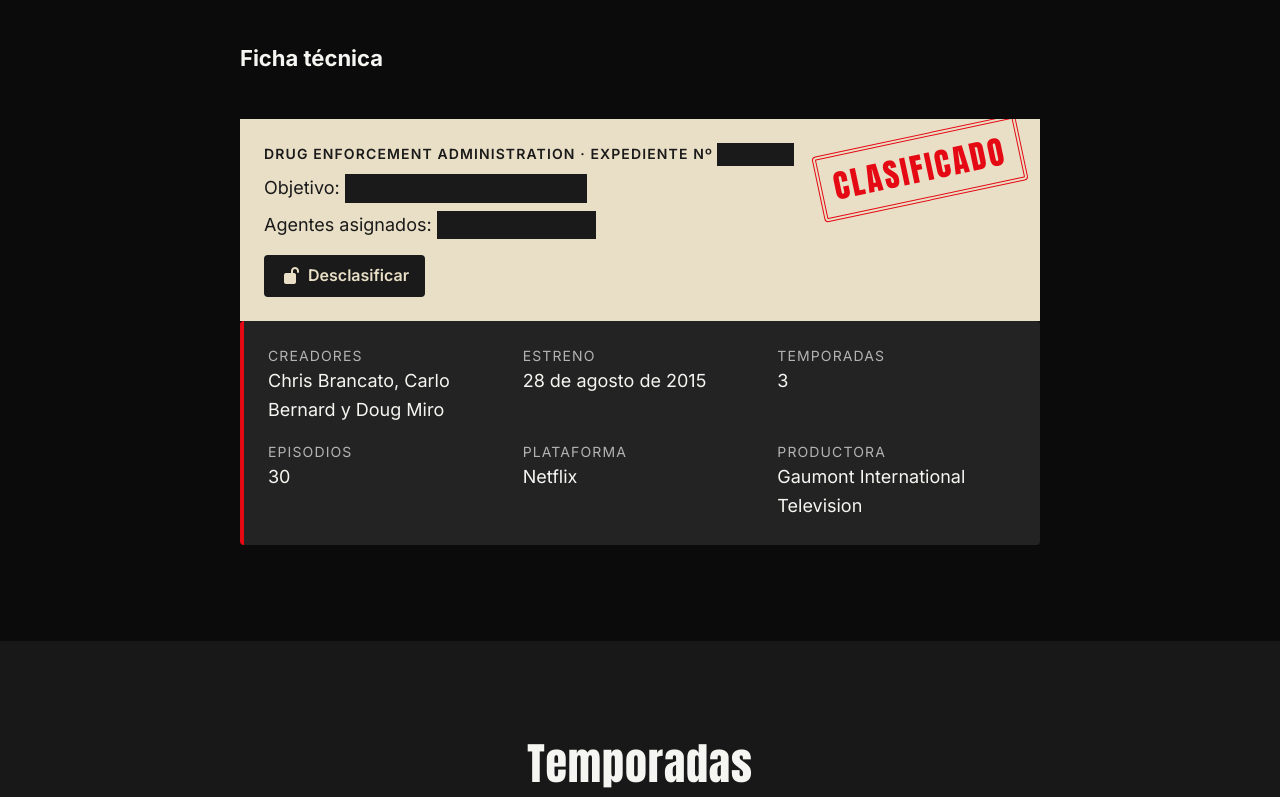
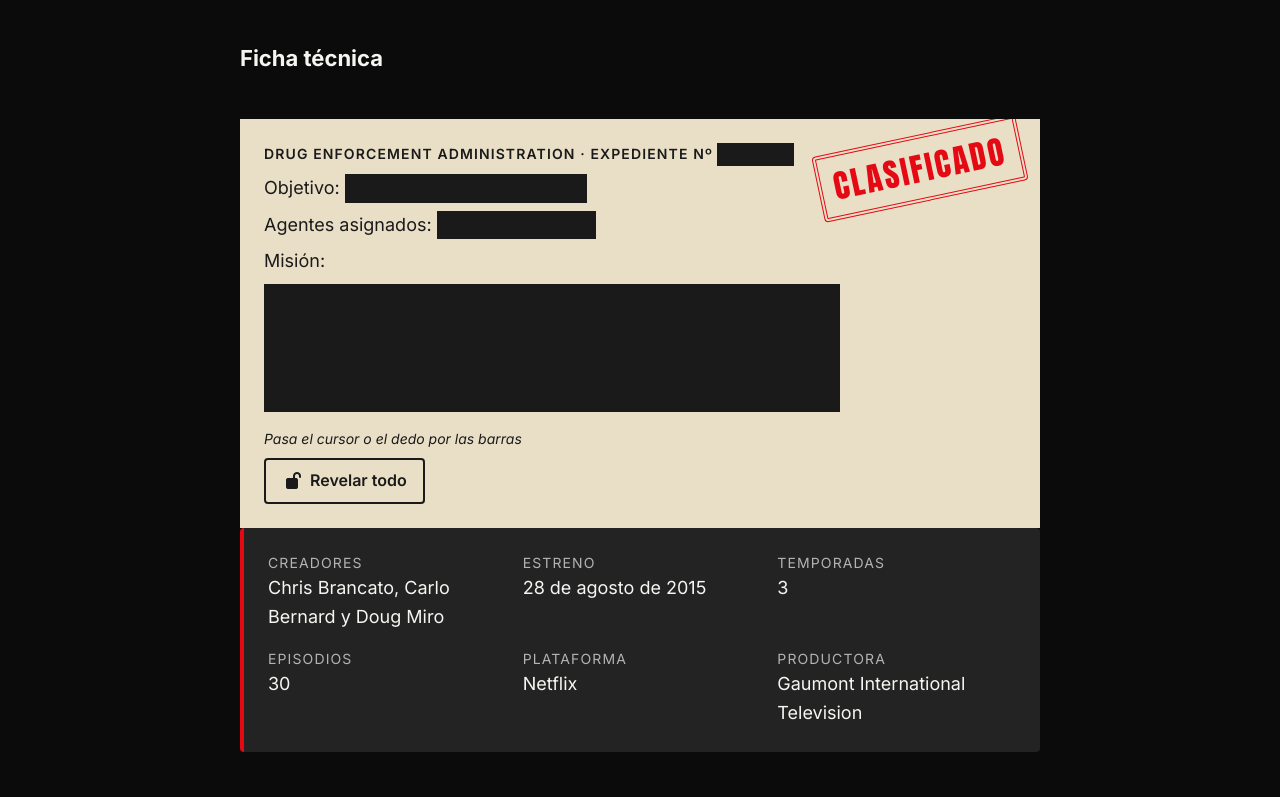
Before and after one commit to rlarreasanchez/narcos-landing-parcel, a website built with Parcel: page src/index.html in a window 1280 px wide. Shown: the part 923-1720 px from the top of the page. Built offline with nearby package versions, Linux system fonts and the light colour scheme; files whose address does not match are found by name.

Commit message:
Se añade la misión oculta al dossier y se modulariza su desclasificación con el método de borrar al pasar

```diff
--- /dev/null
+++ b/src/assets/scripts/dossier-swipe.js
@@ -0,0 +1,89 @@
+// Método «borrar al pasar»: la barra se recoge al pasar el cursor o el dedo,
+// en la dirección por la que entra el gesto.
+const FROM_RIGHT_CLASS = "dossier__redacted--from-right";
+
+export const swipe = {
+  id: "swipe",
+  hint: "Pasa el cursor o el dedo por las barras",
+  supported: () => true,
+  mount,
+};
+
+function mount({ header, redacted, revealedClass, onRevealed }) {
+  // Sin x (botón «Revelar todo») la barra se recoge hacia la derecha.
+  const revealItem = (item, x) => {
+    if (item.classList.contains(revealedClass)) return;
+    if (x !== undefined) {
+      const { left, width } = item.getBoundingClientRect();
+      item.classList.toggle(FROM_RIGHT_CLASS, x > left + width / 2);
+    }
+    item.classList.add(revealedClass);
+    onRevealed();
+  };
+
+  // Los listeners de puntero comparten un AbortController: al parar se
+  // cancelan todos de una vez y no hace falta guardar cada referencia.
+  let touchId = null;
+  let listeners = null;
+
+  const listen = () => {
+    listeners = new AbortController();
+    const { signal } = listeners;
+
+    redacted.forEach((item) => {
+      // Ratón y lápiz: basta con pasar por encima, sin pulsar.
+      item.addEventListener(
+        "pointerenter",
+        (event) => {
+          if (event.pointerType === "touch") return;
+          revealItem(item, event.clientX);
+        },
+        { signal },
+      );
+
+      // Dedo: tocar retira la barra y arrastrar retira las que cruza.
+      item.addEventListener(
+        "pointerdown",
+        (event) => {
+          if (event.pointerType !== "touch") return;
+          touchId = event.pointerId;
+          revealItem(item, event.clientX);
+        },
+        { signal },
+      );
+    });
+
+    // El dedo tiene captura implícita y pointerenter no llega a los demás
+    // datos: se localiza el dato bajo el dedo con elementFromPoint.
+    header.addEventListener(
+      "pointermove",
+      (event) => {
+        if (event.pointerId !== touchId) return;
+        const under = document.elementFromPoint(event.clientX, event.clientY);
+        const item = under?.closest(".dossier__redacted");
+        if (item) revealItem(item, event.clientX);
+      },
+      { signal },
+    );
+
+    const endTouch = (event) => {
+      if (event.pointerId === touchId) touchId = null;
+    };
+    header.addEventListener("pointerup", endTouch, { signal });
+    header.addEventListener("pointercancel", endTouch, { signal });
+  };
+
+  listen();
+
+  return {
+    stop: () => {
+      listeners.abort();
+      touchId = null;
+    },
+    restart: () => {
+      redacted.forEach((item) => item.classList.remove(FROM_RIGHT_CLASS));
+      listen();
+    },
+    revealAll: () => redacted.forEach((item) => revealItem(item)),
+  };
+}
--- a/src/assets/scripts/dossier.js
+++ b/src/assets/scripts/dossier.js
@@ -1,26 +1,119 @@
+import { swipe } from "./dossier-swipe";
+
 const DECLASSIFIED_CLASS = "dossier--declassified";
-const LABEL_DECLASSIFY = "Desclasificar";
-const LABEL_HIDE = "Ocultar";
-const ICON_DECLASSIFY = "fa-lock-open";
-const ICON_HIDE = "fa-lock";
+const REVEALED_CLASS = "dossier__redacted--revealed";
+const AOS_ANIMATE_CLASS = "aos-animate";
+const HINT_DONE = "Expediente desclasificado";
+const STAMP_START = "Clasificado";
+const STAMP_DONE = "Desclasificado";
+const LABEL_REVEAL = "Revelar todo";
+const LABEL_RESET = "Volver a clasificar";
+const ICON_REVEAL = "fa-lock-open";
+const ICON_RESET = "fa-lock";
 
 export function initDossier() {
   const dossier = document.querySelector(".dossier");
-  const toggle = document.querySelector(".dossier__toggle");
-  if (!dossier || !toggle) return;
+  const header = document.querySelector(".dossier__header");
+  const redacted = document.querySelectorAll(".dossier__redacted");
+  const hint = document.querySelector(".dossier__hint");
+  const reveal = document.querySelector(".dossier__reveal");
+  const stamp = document.querySelector(".dossier__stamp");
+  const label = reveal?.querySelector(".dossier__reveal-label");
+  const icon = reveal?.querySelector(".dossier__reveal-icon");
+  if (
+    !dossier ||
+    !header ||
+    !redacted.length ||
+    !hint ||
+    !reveal ||
+    !stamp ||
+    !label ||
+    !icon
+  )
+    return;
 
-  const label = toggle.querySelector(".dossier__toggle-label");
-  const icon = toggle.querySelector(".dossier__toggle-icon");
+  const reducedMotion = window.matchMedia("(prefers-reduced-motion: reduce)");
+  const method = swipe;
+  let completed = false;
+  let controller = null;
 
-  // Hay JavaScript: el botón (oculto por defecto) ya tiene algo que hacer.
-  toggle.hidden = false;
+  // Repite la caída del sello: AOS solo añade aos-animate, así que se quita
+  // (sin transición, para que no se anime la salida), se fuerza un reflow y
+  // se vuelve a añadir. Con reduced motion solo cambia el texto, sin caída.
+  const replayStamp = () => {
+    if (reducedMotion.matches || !stamp.classList.contains(AOS_ANIMATE_CLASS)) {
+      return;
+    }
+    stamp.style.transition = "none";
+    stamp.classList.remove(AOS_ANIMATE_CLASS);
+    void stamp.offsetWidth;
+    stamp.style.transition = "";
+    stamp.classList.add(AOS_ANIMATE_CLASS);
+  };
 
-  // El estado lo comunica la etiqueta, que cambia: sin aria-pressed, para que
-  // el lector de pantalla no anuncie el estado dos veces.
-  toggle.addEventListener("click", () => {
-    const declassified = dossier.classList.toggle(DECLASSIFIED_CLASS);
-    label.textContent = declassified ? LABEL_HIDE : LABEL_DECLASSIFY;
-    icon.classList.toggle(ICON_DECLASSIFY, !declassified);
-    icon.classList.toggle(ICON_HIDE, declassified);
+  // El botón nunca se deshabilita: así conserva el foco al cambiar de función.
+  const setButton = (text, iconClass) => {
+    label.textContent = text;
+    icon.classList.remove(ICON_REVEAL, ICON_RESET);
+    icon.classList.add(iconClass);
+  };
+
+  const complete = () => {
+    if (completed) return;
+    completed = true;
+
+    dossier.classList.add(DECLASSIFIED_CLASS);
+    // La pista es la región aria-live: es la que anuncia el cambio.
+    hint.textContent = HINT_DONE;
+    setButton(LABEL_RESET, ICON_RESET);
+    stamp.textContent = STAMP_DONE;
+    replayStamp();
+    controller.stop();
+  };
+
+  // Cada método avisa cuando fija un dato; el expediente se completa con todos.
+  const onRevealed = () => {
+    if (
+      [...redacted].every((item) => item.classList.contains(REVEALED_CLASS))
+    ) {
+      complete();
+    }
+  };
+
+  // Devuelve el expediente al estado inicial sin recargar, con el mismo método.
+  const reset = () => {
+    if (!completed) return;
+    completed = false;
+
+    dossier.classList.remove(DECLASSIFIED_CLASS);
+    redacted.forEach((item) => item.classList.remove(REVEALED_CLASS));
+    hint.textContent = method.hint;
+    setButton(LABEL_REVEAL, ICON_REVEAL);
+    stamp.textContent = STAMP_START;
+    replayStamp();
+    controller.restart();
+  };
+
+  dossier.classList.add(`dossier--${method.id}`);
+  controller = method.mount({
+    header,
+    redacted,
+    reducedMotion,
+    revealedClass: REVEALED_CLASS,
+    onRevealed,
+  });
+
+  // Hay JavaScript: la pista y el botón (ocultos por defecto) ya tienen algo que hacer.
+  hint.textContent = method.hint;
+  hint.hidden = false;
+  reveal.hidden = false;
+
+  reveal.addEventListener("click", () => {
+    if (completed) {
+      reset();
+      return;
+    }
+    controller.revealAll();
+    complete();
   });
 }
--- a/src/assets/styles/components/_dossier.scss
+++ b/src/assets/styles/components/_dossier.scss
@@ -35,6 +35,11 @@
     font-size: rem(18px);
   }
 
+  &__mission {
+    margin: 0;
+    font-size: rem(16px);
+  }
+
   // El texto real sigue en el DOM; la barra de censura lo cubre.
   &__redacted {
     position: relative;
@@ -55,18 +60,34 @@
     }
   }
 
-  &__toggle {
+  // Barra retirada: el dato queda a la vista.
+  &__redacted--revealed::after,
+  &--declassified &__redacted::after {
+    transform: scaleX(0);
+  }
+
+  &__hint {
+    margin: spacing(1) 0 0;
+    color: color("ink");
+    font-size: rem(14px);
+    font-style: italic;
+
+    &[hidden] {
+      display: none;
+    }
+  }
+
+  &__reveal {
     display: inline-flex;
     gap: spacing(1);
     align-items: center;
     justify-self: start;
-    margin-block-start: spacing(1);
     padding: spacing(1) spacing(2);
-    color: color("paper");
+    color: color("ink");
     font: inherit;
     font-weight: 600;
-    background-color: color("ink");
-    border: 0;
+    background-color: transparent;
+    border: 2px solid color("ink");
     border-radius: spacing(0.5);
     cursor: pointer;
 
@@ -74,6 +95,7 @@
       display: none;
     }
 
+    // El anillo amarillo no contrasta sobre el papel: se usa uno oscuro.
     &:focus-visible {
       outline: 3px solid color("ink");
       outline-offset: 2px;
@@ -115,8 +137,13 @@
     }
   }
 
-  &--declassified &__redacted::after {
-    transform: scaleX(0);
+  // «Desclasificado» es más largo que «Clasificado»: el sello se reduce.
+  &--declassified &__stamp {
+    font-size: rem(18px);
+
+    @include mq("sm") {
+      font-size: rem(24px);
+    }
   }
 }
 
@@ -136,3 +163,35 @@
   opacity: 1;
   transform: none;
 }
+
+// Mecánicas de desclasificación. Van tras las reglas sin JavaScript porque
+// algunos selectores son más específicos que ellas. Las activa dossier.js
+// con un modificador (dossier--swipe).
+// stylelint-disable-next-line no-duplicate-selectors
+.dossier {
+  // Método borrar al pasar (dossier-swipe.js): la barra se recoge en la
+  // dirección por la que entra el gesto.
+  &--swipe &__redacted {
+    cursor: crosshair;
+
+    // Solo las barras capturan el gesto: fuera de ellas la página hace scroll.
+    touch-action: none;
+
+    &::after {
+      transition: transform 400ms cubic-bezier(0.22, 1, 0.36, 1);
+
+      @include reduced-motion {
+        transition: none;
+      }
+    }
+  }
+
+  &--swipe &__redacted--from-right::after {
+    transform-origin: left;
+  }
+
+  &--swipe &__redacted--revealed {
+    cursor: auto;
+    touch-action: auto;
+  }
+}
--- a/src/views/about.html
+++ b/src/views/about.html
@@ -35,12 +35,24 @@
             Agentes asignados:
             <span class="dossier__redacted">S. Murphy, J. Peña</span>
           </p>
-          <button class="dossier__toggle" type="button" hidden>
+          <p class="dossier__line">Misión:</p>
+          <p class="dossier__mission">
+            <span class="dossier__redacted"
+              >Localizar y capturar a Pablo Escobar, jefe del cártel de
+              Medellín, y desmantelar su red de producción y distribución de
+              cocaína. Murphy y Peña operarán sobre el terreno con un apoyo
+              limitado de la policía colombiana, en una operación sin margen de
+              error y sin garantías para su seguridad.</span
+            >
+          </p>
+          <!-- Pista y botón de revelado -->
+          <p class="dossier__hint" aria-live="polite" hidden></p>
+          <button class="dossier__reveal" type="button" hidden>
             <i
-              class="dossier__toggle-icon fa-solid fa-lock-open"
+              class="dossier__reveal-icon fa-solid fa-lock-open"
               aria-hidden="true"
             ></i>
-            <span class="dossier__toggle-label">Desclasificar</span>
+            <span class="dossier__reveal-label">Revelar todo</span>
           </button>
           <span class="dossier__stamp" aria-hidden="true" data-aos="stamp"
             >Clasificado</span
```
